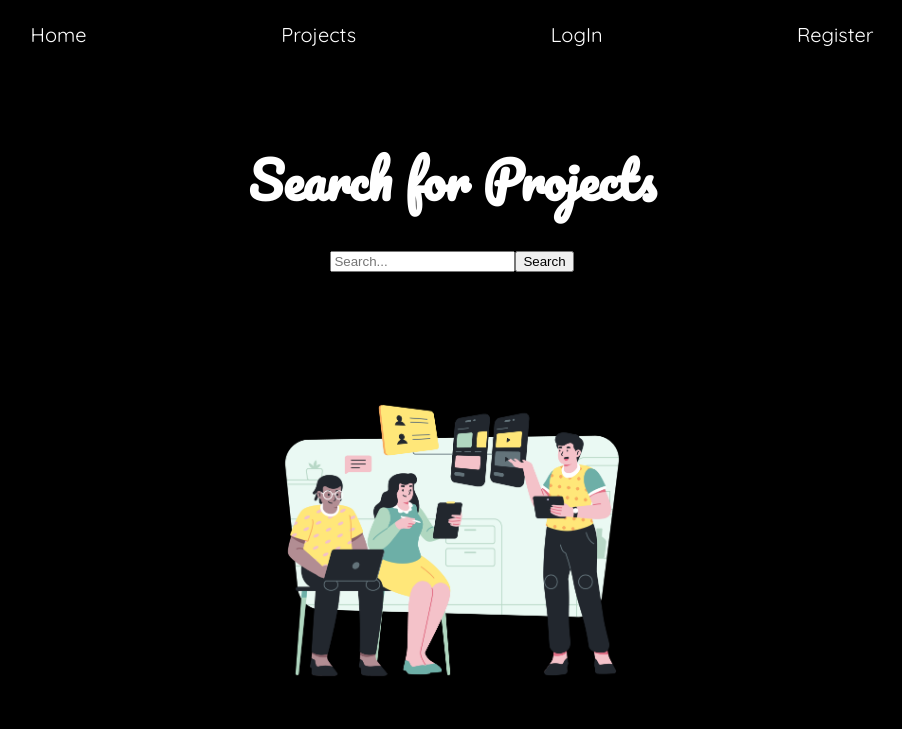
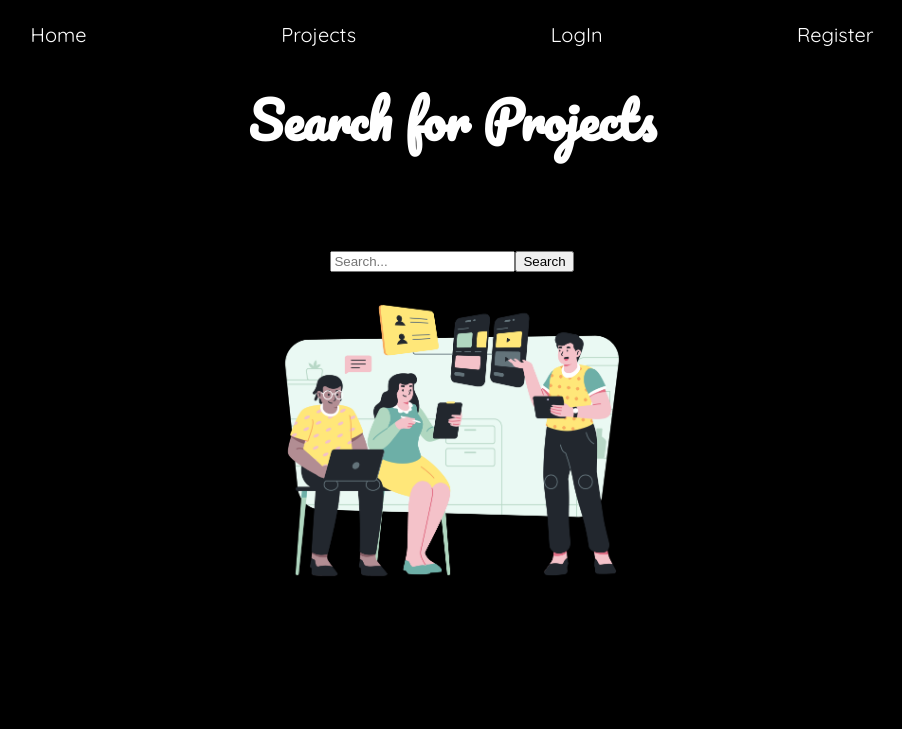
Before and after one commit to Nlopez4/dev_collect, a Django app: page / in a window 1280 px wide. Shown: the top 729 px of the page, without its empty margins (188-1090 px from the left). Run offline with Django 3.2, Linux system fonts and the light colour scheme.

Commit message:
better spacing for image and heading

```diff
--- a/main_app/static/styles/main.css
+++ b/main_app/static/styles/main.css
@@ -29,7 +29,7 @@ body {
 .splash-h1 {
   left: 0;
   line-height: 200px;
-  margin-top: -320px;
+  margin-top: -380px;
   position: absolute;
   text-align: center;
   top: 50%;
@@ -46,7 +46,7 @@ body {
   display: block;
   margin-left: auto;
   margin-right: auto;
-  margin-top: -110px;
+  margin-top: -210px;
 }
 
 /* SPLASH PAGE: SEARCH BAR */
```
